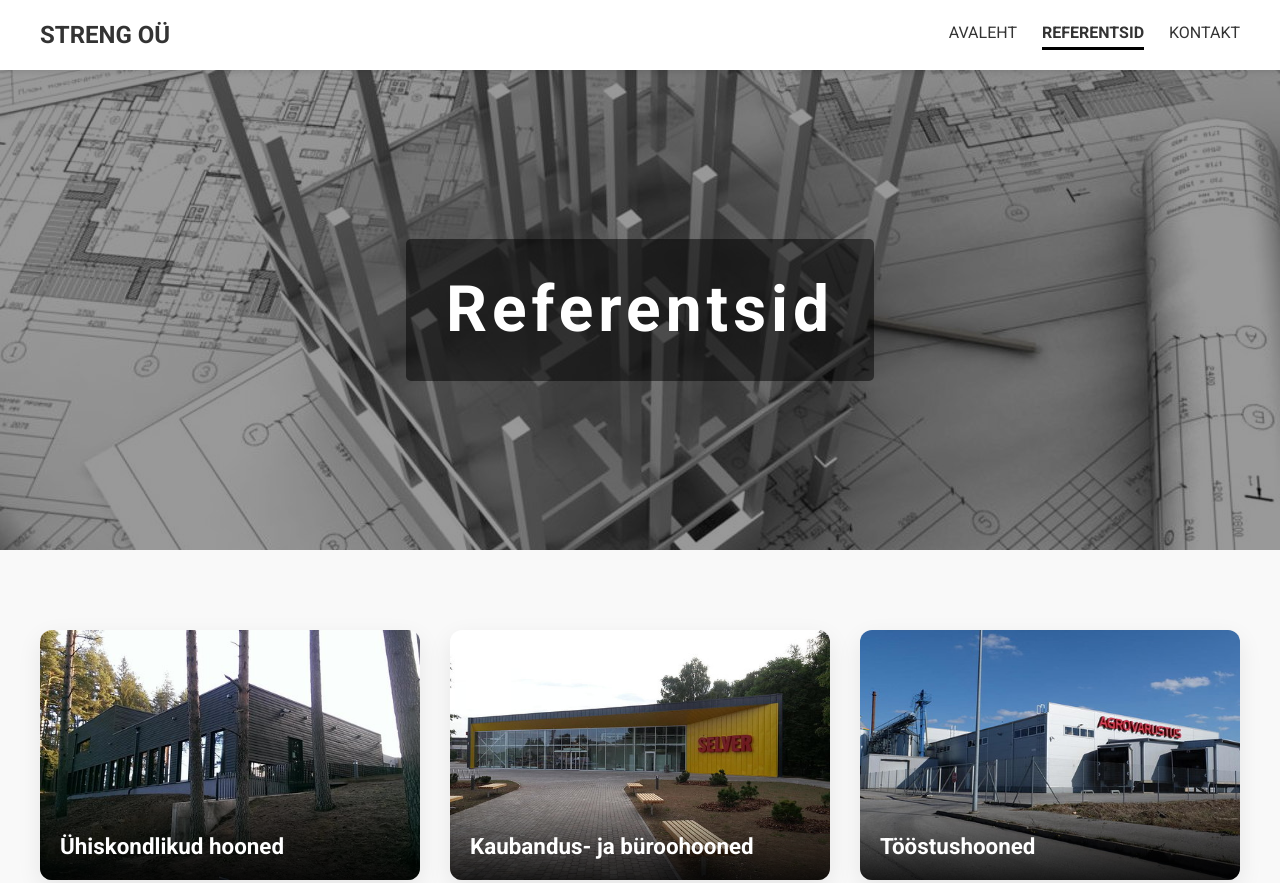
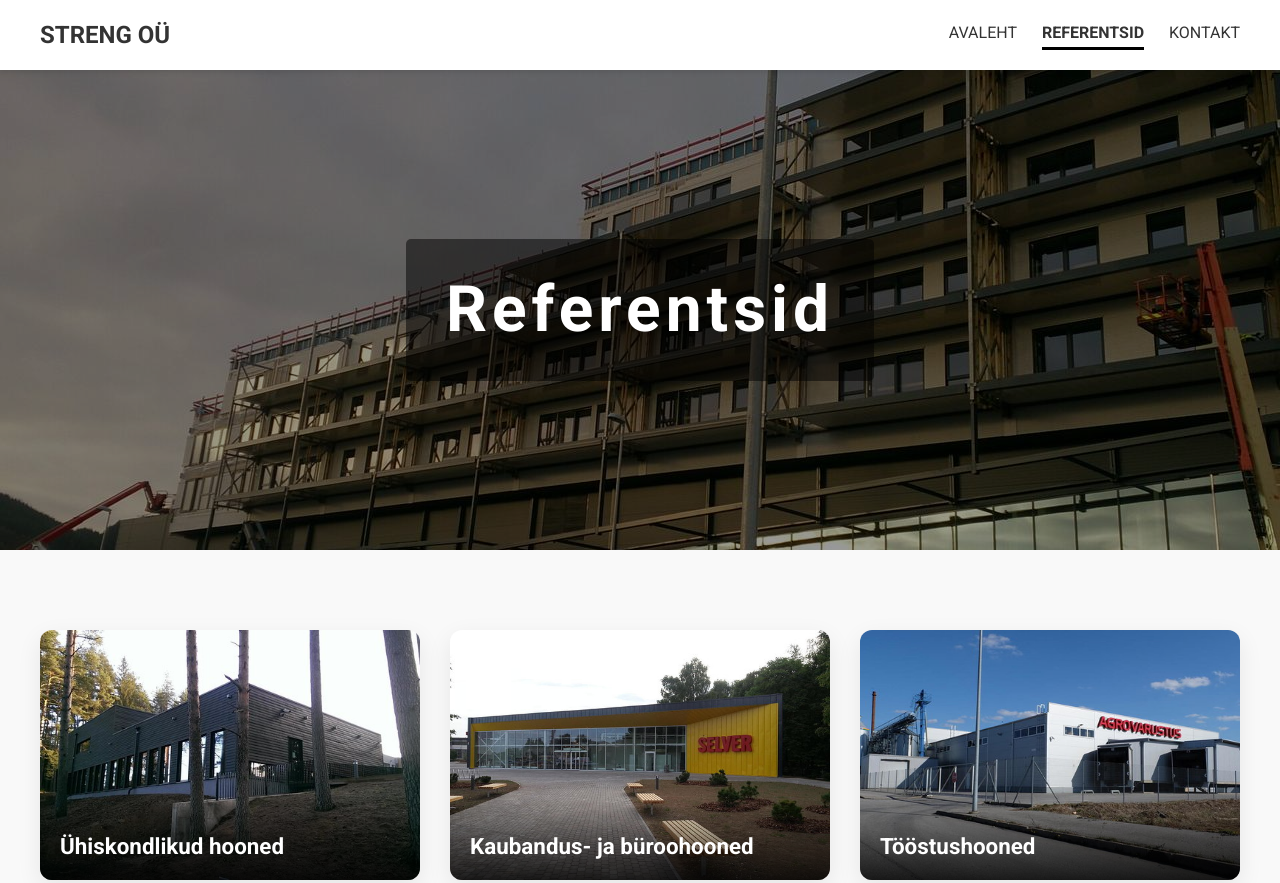
Before and after one commit to KristjanOrrin/streng, a plain HTML site: page referentsid.html in a window 1280 px wide. Shown: the top 883 px of the page. Drawn offline with Linux system fonts and the light colour scheme.

Commit message:
file path changes

```diff
--- a/referentsid.html
+++ b/referentsid.html
@@ -24,7 +24,7 @@
 
     <main>
         <section class="main-hero">
-            <div class="hero-image" style="background-image: url('static/images/bim.jpg');"></div>
+            <div class="hero-image" style="background-image: url('static/images/rv4_varu.jpeg');"></div>
             <div class="hero-text">
                 <h1>Referentsid</h1>
             </div>
```
Also changed, not shown: static/images/rv4_varu.jpeg (added).
